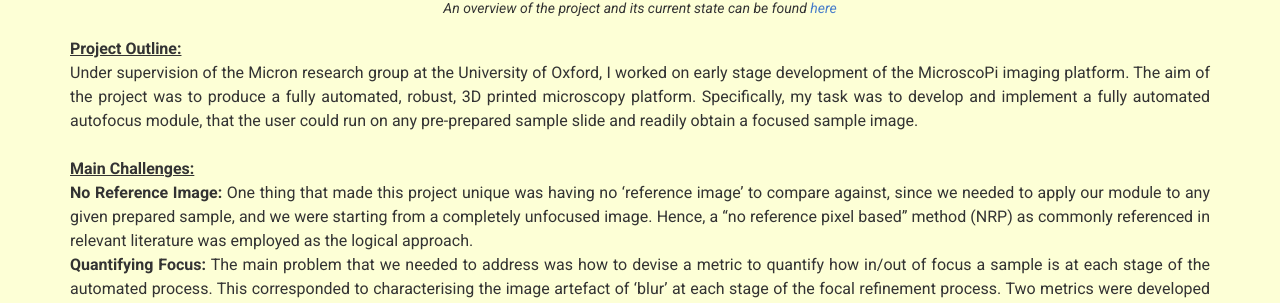
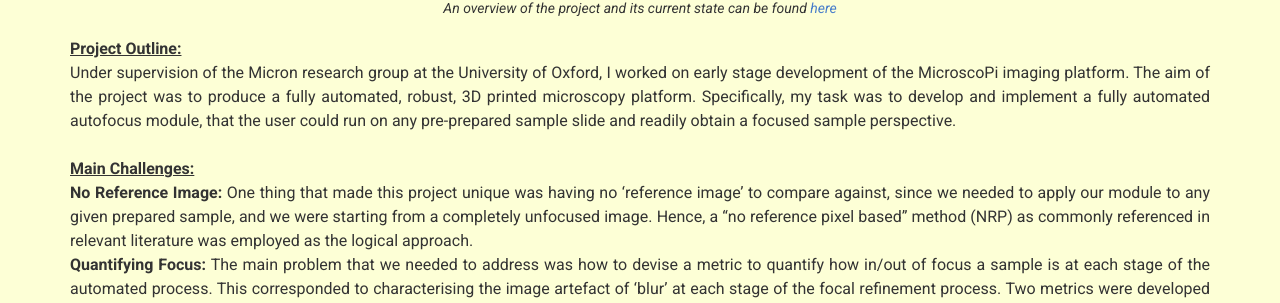
Before and after one commit to WilliamManley/WilliamManley.github.io, a Jekyll site: the page built from index.md, in a window 1280 px wide and 900 px high, scrolled down 1128 px. Shown: the part 197-500 px from the top of the window. Built offline with Jekyll 4.4.1, drawn with Linux system fonts in a browser that asks for light colours; nearby versions of some CDN libraries.

```diff
--- a/_data/projects.yml
+++ b/_data/projects.yml
@@ -17,7 +17,7 @@
     The aim of the project was to produce a fully automated, robust, 3D printed
     microscopy platform. Specifically, my task was to develop and implement a
     fully automated autofocus module, that the user could run on any pre-prepared
-    sample slide and readily obtain a focused sample image. <br> <br>
+    sample slide and readily obtain a focused sample perspective. <br> <br>
     <u><b>Main Challenges:</b></u> <br>
     **No Reference Image:**
     One thing that made this project unique was having no 'reference image' to compare
```
